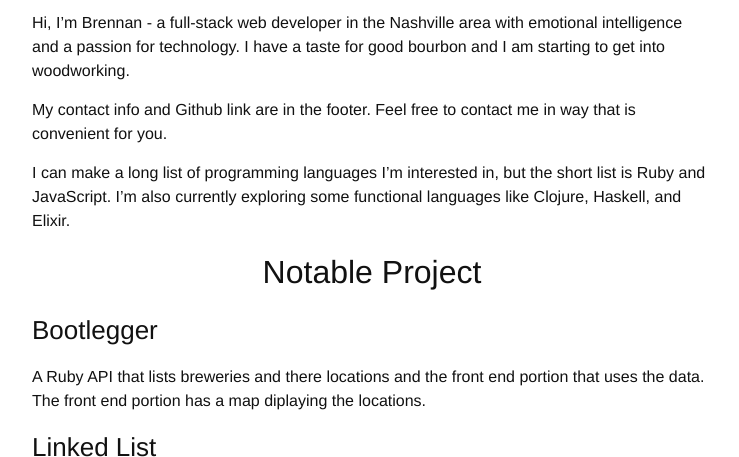
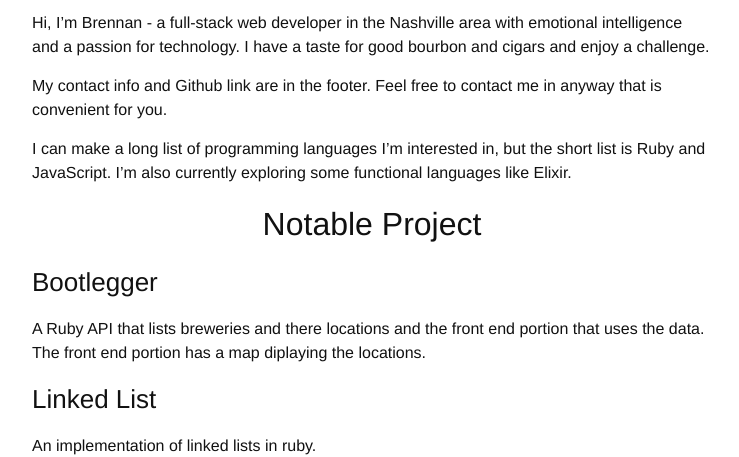
Before and after one commit to Brenntron/Brenntron.github.io, a Jekyll site: the page built from about.md, in a window 1280 px wide and 900 px high, cut to the strip 443-900 px from the top of the window. Shown: the whole strip, without its empty margins (268-1007 px from the left). Built offline with Jekyll 4.4.1, drawn with Linux system fonts in a browser that asks for light colours.

Commit message:
Fixed a typo and added to description.

```diff
--- a/about.md
+++ b/about.md
@@ -6,11 +6,11 @@ permalink: /about/
 
 <img src="https://s.gravatar.com/avatar/d65359ab27ec95d16c06c4d67b092e47?s=250" class="gravatar" alt="A photo of {{ author.name }}">
 
-Hi, I'm Brennan - a full-stack web developer in the Nashville area with emotional intelligence and a passion for technology. I have a taste for good bourbon and I am starting to get into woodworking.
+Hi, I'm Brennan - a full-stack web developer in the Nashville area with emotional intelligence and a passion for technology. I have a taste for good bourbon and cigars and enjoy a challenge.
 
-My contact info and Github link are in the footer. Feel free to contact me in way that is convenient for you.
+My contact info and Github link are in the footer. Feel free to contact me in anyway that is convenient for you.
 
-I can make a long list of programming languages I'm interested in, but the short list is Ruby and JavaScript. I'm also currently exploring some functional languages like Clojure, Haskell, and Elixir.
+I can make a long list of programming languages I'm interested in, but the short list is Ruby and JavaScript. I'm also currently exploring some functional languages like Elixir.
 
 ##Notable Project
 
```
